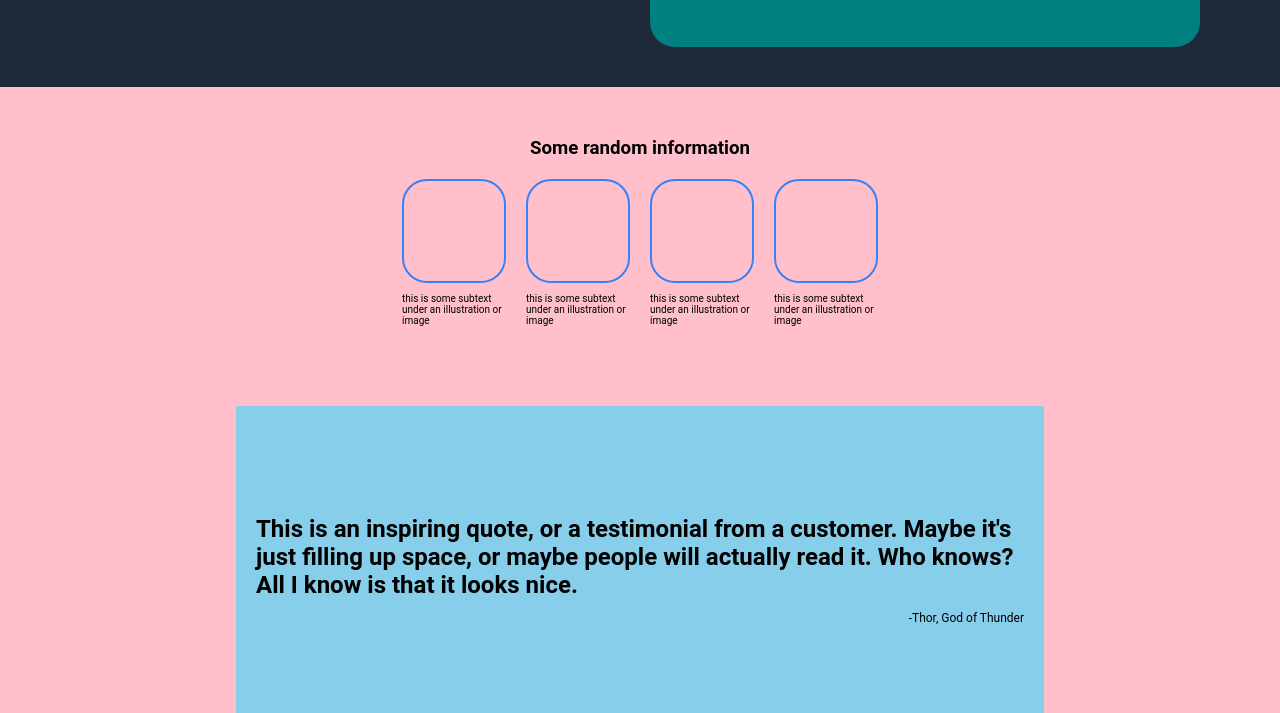
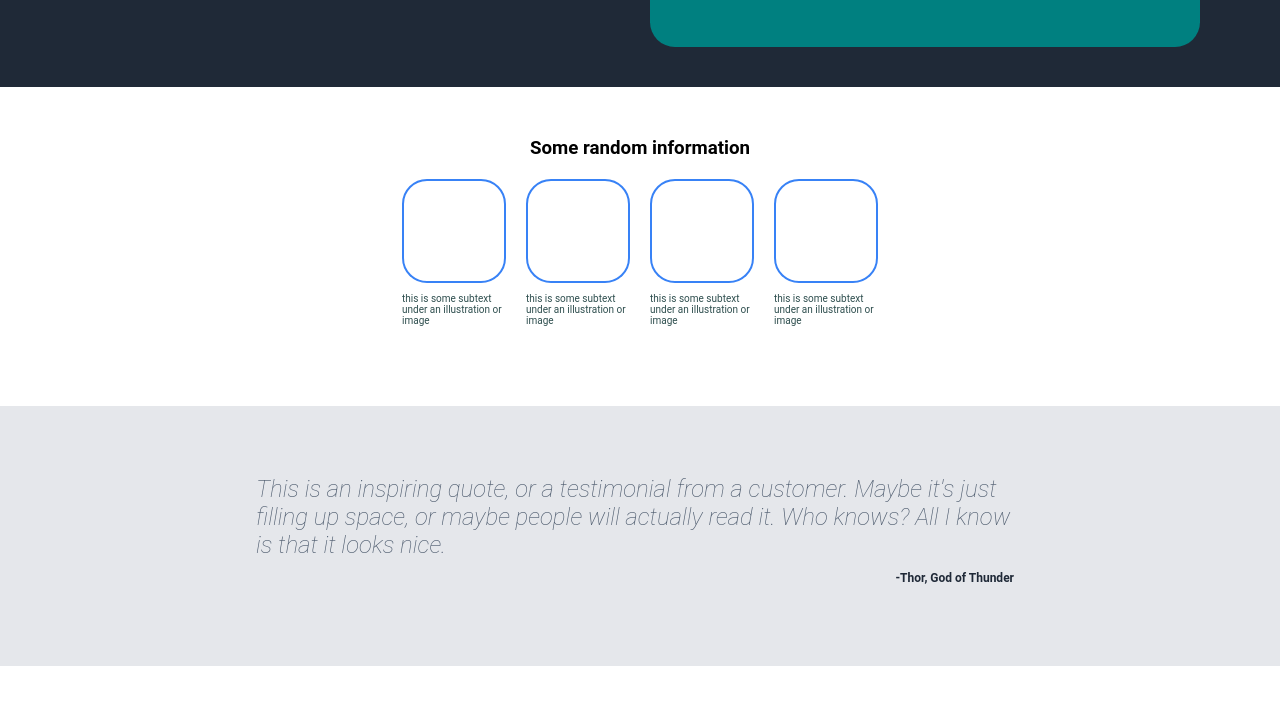
Before and after one commit to jellolin/landing-page, a plain HTML site: page index.html in a window 1280 px wide. Shown: the part 232-945 px from the top of the page. Drawn offline with Linux system fonts and the light colour scheme.

Commit message:
Adjust CSS for quote section

```diff
--- a/index.html
+++ b/index.html
@@ -52,9 +52,11 @@
             </div>
         </div>
 
-        <div class="quote">
-            <h2>This is an inspiring quote, or a testimonial from a customer. Maybe it's just filling up space, or maybe people will actually read it. Who knows? All I know is that it looks nice.</h2>
-            <p id="attribute">-Thor, God of Thunder</p>
+        <div class="container">
+            <div class="quote">
+                <h2 id="quote-text">This is an inspiring quote, or a testimonial from a customer. Maybe it's just filling up space, or maybe people will actually read it. Who knows? All I know is that it looks nice.</h2>
+                <p id="attribute">-Thor, God of Thunder</p>
+            </div>
         </div>
 
         <div class="call-to-action">
--- a/styles.css
+++ b/styles.css
@@ -1,8 +1,8 @@
 body {
+    background-color: white;
     font-family: Roboto, sans-serif;
     display: flex;
     flex-direction: column;
-    background-color: pink;
     justify-content: center;
     margin: 0px;
 }
@@ -11,6 +11,7 @@ p,
 a {
     font-size: 12px;
     text-decoration: none;
+    color: #E5E7EB;
 }
 
 h1, h2, h3, h4, ul {
@@ -36,7 +37,7 @@ header, .midheader {
 .midheader,
 .information,
 .images,
-.quote,
+.container,
 .call-to-action {
     display: flex;
     margin-bottom: 50px;
@@ -79,6 +80,7 @@ header, .midheader {
     max-width: 104px;
     font-size: 10px;
     overflow: text-wrap;
+    color: darkslategrey;
 }
 
 .image-text-pair {
@@ -86,6 +88,7 @@ header, .midheader {
     flex-direction: column;
     justify-content: center;
     align-items: center;
+
 }
 
 .placeholder {
@@ -106,15 +109,22 @@ header, .midheader {
     max-width: 100%
 }
 
+.container {
+    background-color: #E5E7EB;
+    width: 100%;
+    display: flex;
+    justify-content: center;
+}
+
 .quote {
+    height: 200px;
+    width: 60%;
+    padding: 30px 0px;
     align-self: center;
-    width: 60%;
-    height: 300px;
     display: flex;
     flex-direction: column;
     justify-content: center;
-    background-color: skyblue;
-    padding: 20px;
+    align-items: center;
 }
 
 .call-to-action {
@@ -135,8 +145,19 @@ header, .midheader {
     height: 20px;
 }
 
+#quote-text {
+    font-size: 24px;
+    font-style: italic;
+    font-weight: 100;
+    color: #4a586b;
+    overflow: text-wrap;
+}
+
 #attribute {
     align-self: flex-end;
+    color: #1F2937;
+    font-weight: bold;
+    padding-right: 10px;
 }
 
 footer {
```
